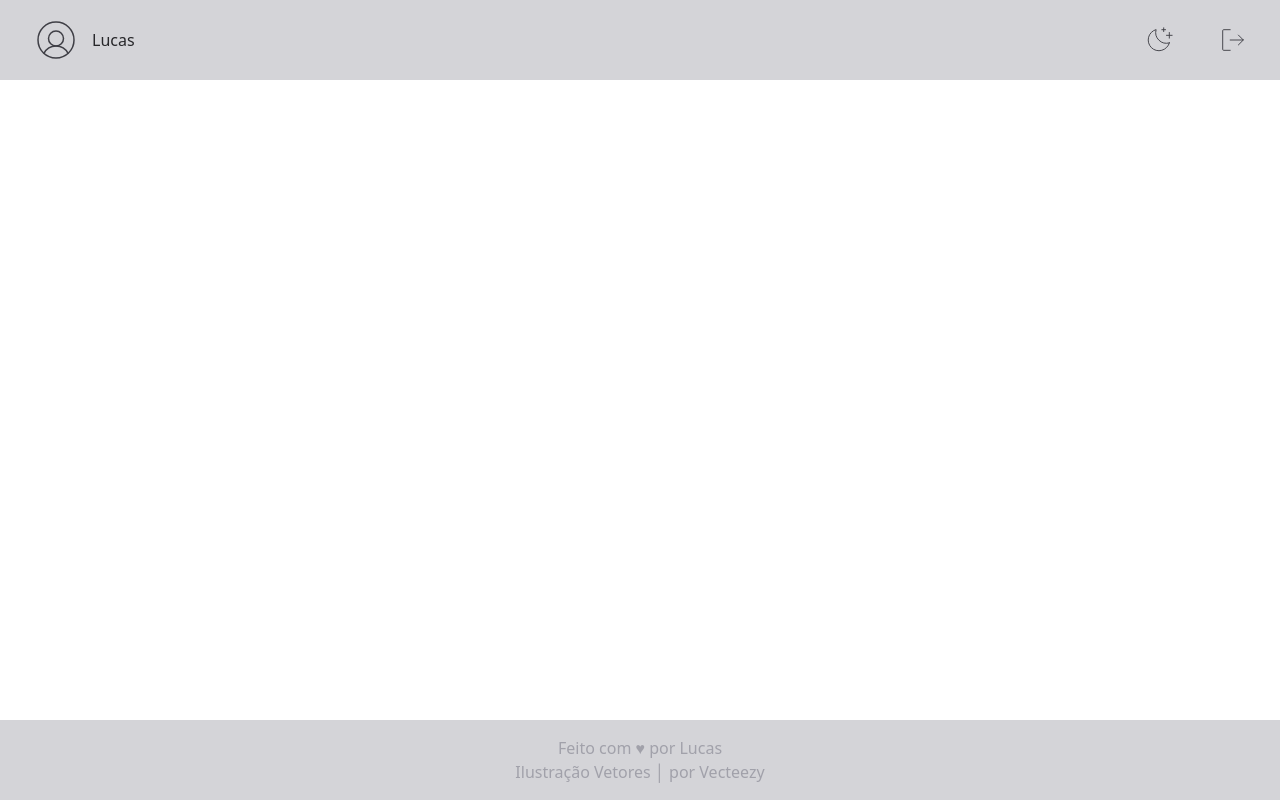
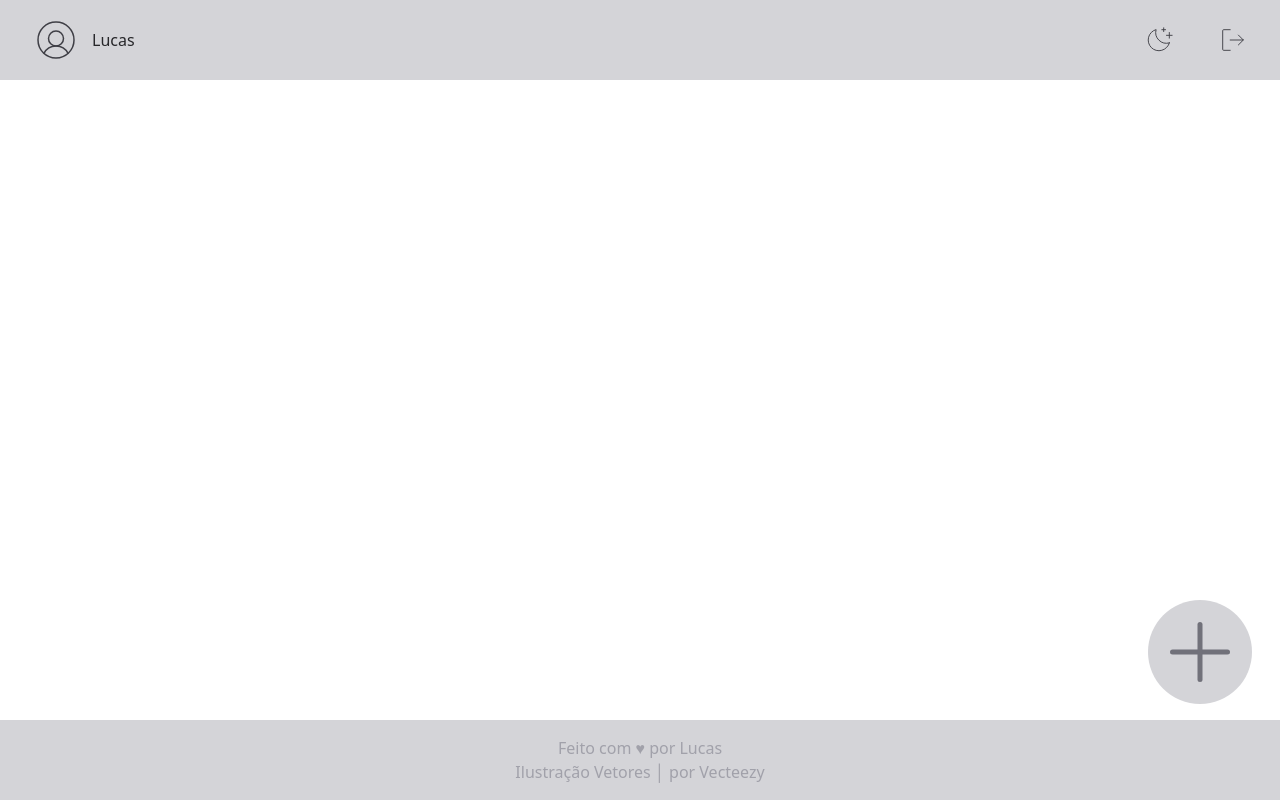
Before and after one commit to lucasmelosilva/todo-list, a React (Vite) app: page / in a window 1280 px wide. Built offline with nearby package versions, Linux system fonts and the light colour scheme.

Commit message:
add buttonNewCard

```diff
--- a/package.json
+++ b/package.json
@@ -4,6 +4,7 @@
   "version": "0.0.0",
   "scripts": {
     "dev": "vite",
+    "expose": "vite --host",
     "build": "vite build",
     "preview": "vite preview"
   },
--- a/src/App.jsx
+++ b/src/App.jsx
@@ -1,12 +1,28 @@
-import { Header } from './components/Header'
-import { Footer } from './components/Footer'
-import "./main.css"
+import { useState } from 'react';
+
+import { Header } from './components/Header';
+import { Footer } from './components/Footer';
+import { NewCard } from './components/NewCard';
+import { ButtonNewCard } from './components/ButtonNewCard';
+
+import "./main.css";
 
 function App() {
+  const [isNewCard, setIsNewCard] = useState(false);
+
+  function handleNewCard() {
+    setIsNewCard(!isNewCard);
+  }
 
   return (
     <>
       <Header />
+
+      {
+        isNewCard === true ? <NewCard handleNewCard={handleNewCard} /> : <ButtonNewCard handleNewCard={handleNewCard} />
+      }
+
+
       <Footer />
     </>
   )
--- /dev/null
+++ b/src/components/ButtonNewCard.jsx
@@ -0,0 +1,11 @@
+import { Plus } from "phosphor-react";
+
+export function ButtonNewCard({ handleNewCard }) {
+  return (
+    <div className="absolute bottom-24 right-7 z-10">
+      <button onClick={handleNewCard} className="bg-zinc-300  dark:bg-gray-800 rounded-full p-3">
+        <Plus size="5em" className="text-zinc-500 dark:text-slate-700 dark:hover:text-slate-500 hover:text-zinc-700 transition-colors" />
+      </button>
+    </div>
+  )
+}
--- a/src/components/NewCard.jsx
+++ b/src/components/NewCard.jsx
@@ -1,6 +1,8 @@
 import { FloppyDisk, X } from "phosphor-react";
 
-export function NewCard() {
+export function NewCard({
+  handleNewCard
+}) {
   return (
     <form className='w-[90%] md:w-[50em] dark:bg-gray-800 bg-zinc-300 rounded-xl p-2 z-10 absolute top-24 md:top-40 right-1/2 translate-x-1/2'>
       <div className='flex items-center justify-between mb-3'>
@@ -12,7 +14,7 @@ export function NewCard() {
           <button tyoe="submit" className="p-2 mr-1">
             <FloppyDisk weight="thin" size="2em" className="text-zinc-700 dark:text-slate-400 dark:hover:text-slate-200 hover:text-zinc-900 transition-colors" />
           </button>
-          <button type='button' className="p-2">
+          <button type='button' className="p-2" onClick={handleNewCard}>
             <X weight="thin" size="2em" className="text-zinc-700 dark:text-slate-400 dark:hover:text-slate-200 hover:text-zinc-900 transition-colors" />
           </button>
         </div>
```
